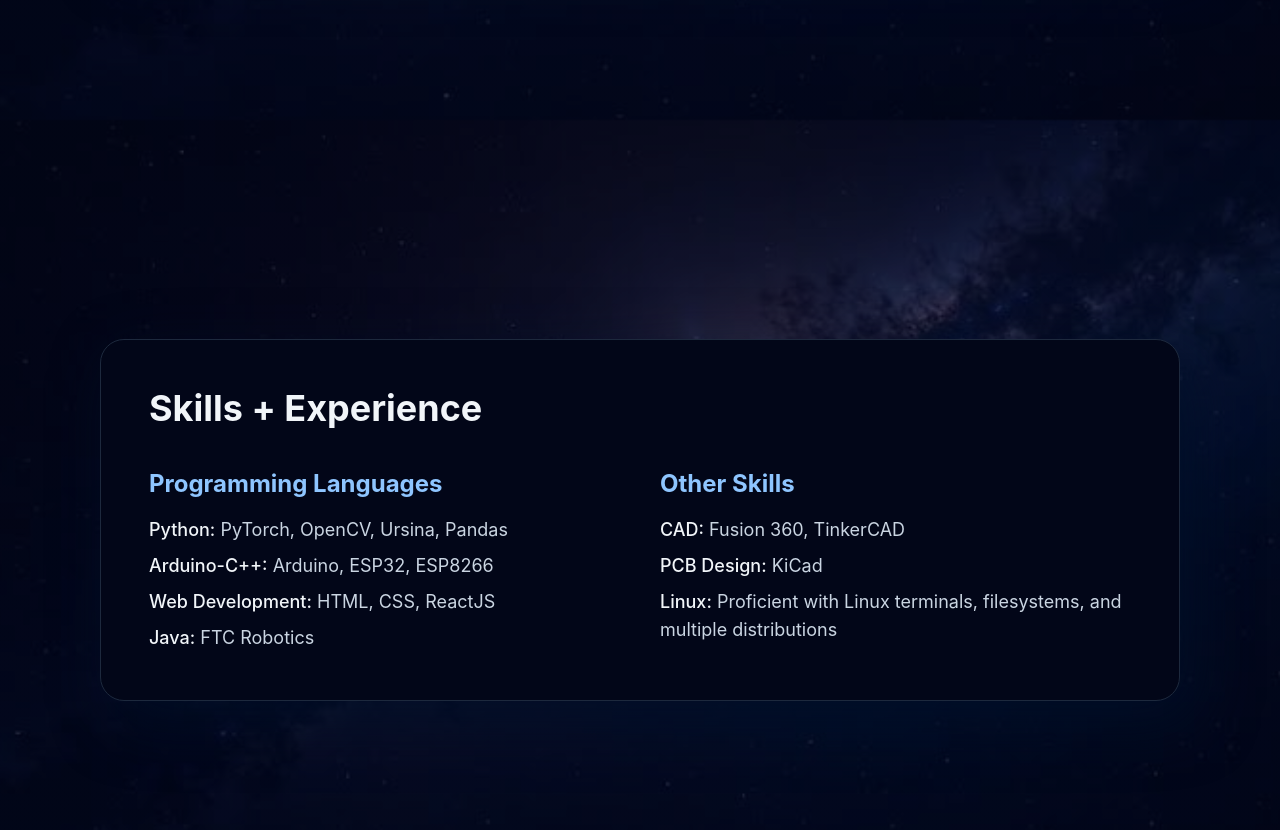
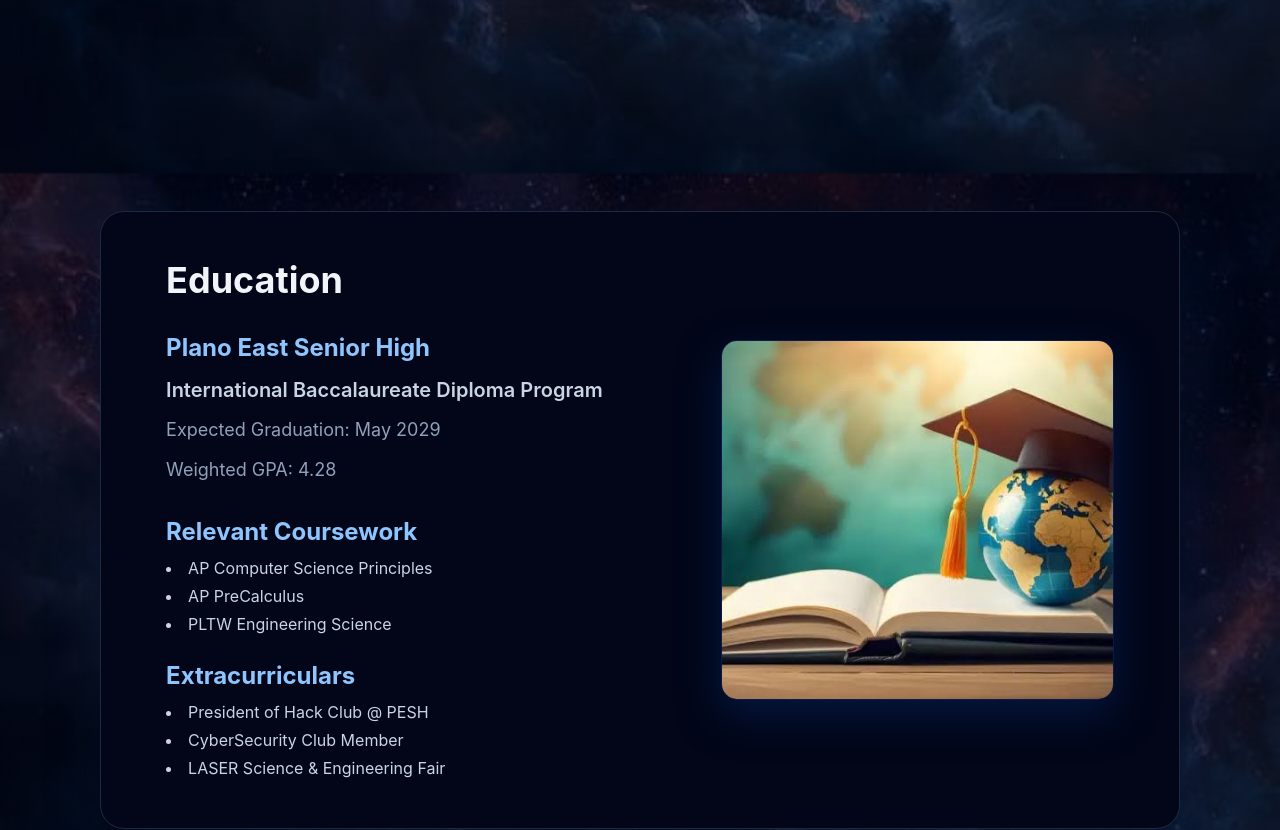
Before and after one commit to BombasticBomb/Personal-Website, a React (Vite) app: page / in a window 1280 px wide. Shown: the part 680-1510 px from the top of the page. Built offline with nearby package versions, Linux system fonts and the light colour scheme.

Commit message:
Changed Background and Reorganized by putting Educatoin above projects

```diff
--- a/src/App.jsx
+++ b/src/App.jsx
@@ -9,8 +9,8 @@ function App(){
     <>
     <Navbar />
     <Hero />
+    <Education />
     <Projects />
-    <Education />
     <Contact />
     </>
   );
--- a/src/index.css
+++ b/src/index.css
@@ -13,7 +13,7 @@ body {
             rgba(2, 6, 23, 0.65),
             rgba(2, 6, 23, 0.65)
         ),
-        url("./assets/background1.jpeg");
+        url("./assets/background2.jpeg");
 
     background-size: cover;
     background-position: center;
```
Also changed, not shown: src/assets/background2.jpeg (added).
